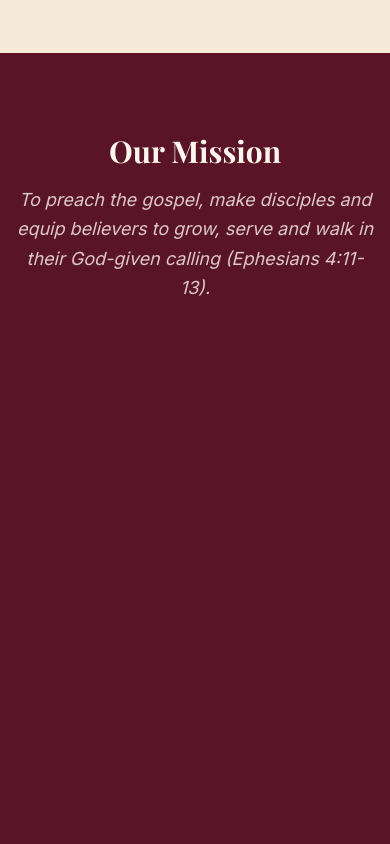
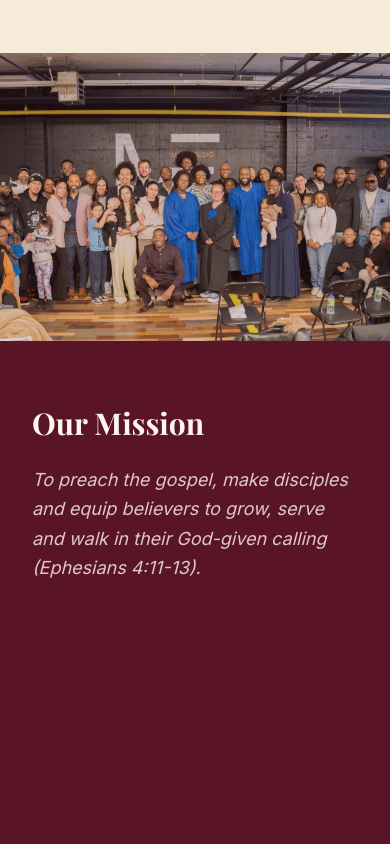
Before and after one commit to kelvinzigah/GRC-website, a React (Vite) app: page / in a window 390 px wide. Shown: the part 3440-4284 px from the top of the page. Built offline with nearby package versions, Linux system fonts and the light colour scheme; a web font is replaced by a local one.

Commit message:
feat: redesign Our Mission section — full-bleed split layout with community photo
Image-left / content-right split fills the full section width. community_3.jpg
covers the left 50%, headline + mission statement + 3 ministry cards on the right.
Mobile stacks image on top, content below.

```diff
--- a/src/components/sections/Values.jsx
+++ b/src/components/sections/Values.jsx
@@ -1,5 +1,6 @@
 import { useTranslation } from '../../hooks/useTranslation';
-import { SectionWrapper, SectionHeadline } from '../ui/SectionWrapper';
+import { useScrollAnimation } from '../../hooks/useScrollAnimation';
+import { SectionHeadline } from '../ui/SectionWrapper';
 import { Card } from '../ui/Card';
 
 const CARD_ICONS = [
@@ -19,6 +20,7 @@ const CARD_ICONS = [
 
 export function Values() {
   const { t } = useTranslation();
+  const ref = useScrollAnimation();
 
   const cards = [
     { key: 'card1', icon: CARD_ICONS[0] },
@@ -27,29 +29,50 @@ export function Values() {
   ];
 
   return (
-    <SectionWrapper id="values" dark>
-      <div className="text-center">
+    <section
+      id="values"
+      ref={ref}
+      className="animate-on-scroll bg-burgundy-dark text-cream"
+    >
+      <div className="flex min-h-[600px] flex-col lg:flex-row">
+        {/* Image — full bleed left panel */}
+        <div className="relative h-72 w-full shrink-0 lg:h-auto lg:w-1/2">
+          <img
+            src="/images/community_3.jpg"
+            alt="GRC community gathered together"
+            className="absolute inset-0 h-full w-full object-cover"
+          />
+          {/* subtle dark overlay so the right-side bg edge looks intentional */}
+          <div className="absolute inset-0 bg-burgundy-dark/20" />
+        </div>
+
+        {/* Content — right panel */}
+        <div className="flex w-full flex-col justify-center px-8 py-16 lg:w-1/2 lg:px-16 lg:py-20">
           <SectionHeadline dark>{t('values.headline')}</SectionHeadline>
-        <p className="mx-auto mt-4 max-w-2xl text-lg leading-relaxed text-cream/80 italic">
+
+          <p className="mt-2 mb-10 max-w-lg text-lg leading-relaxed text-cream/80 italic">
             {t('values.statement')}
           </p>
-      </div>
 
-      <div className="stagger-children mt-12 grid gap-8 sm:grid-cols-2 lg:grid-cols-3">
+          <div className="stagger-children grid gap-6 sm:grid-cols-1">
             {cards.map(({ key, icon }) => (
-          <Card key={key} dark className="text-center">
-            <div className="mx-auto mb-5 flex h-16 w-16 items-center justify-center rounded-full bg-gold/20 text-gold">
+              <Card key={key} dark className="flex items-start gap-4 text-left">
+                <div className="flex h-12 w-12 shrink-0 items-center justify-center rounded-full bg-gold/20 text-gold">
                   {icon}
                 </div>
-            <h3 className="font-serif text-xl font-bold text-cream">
+                <div>
+                  <h3 className="font-serif text-lg font-bold text-cream">
                     {t(`values.${key}.title`)}
                   </h3>
-            <p className="mt-3 leading-relaxed text-cream/75">
+                  <p className="mt-1 text-sm leading-relaxed text-cream/75">
                     {t(`values.${key}.desc`)}
                   </p>
+                </div>
               </Card>
             ))}
           </div>
-    </SectionWrapper>
+        </div>
+      </div>
+    </section>
   );
 }
```
Lines whose indentation alone changed are shown as unchanged.
